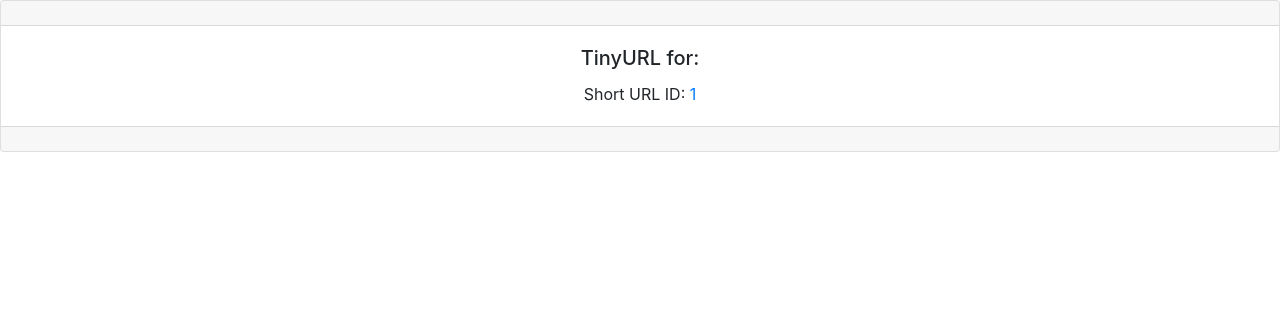
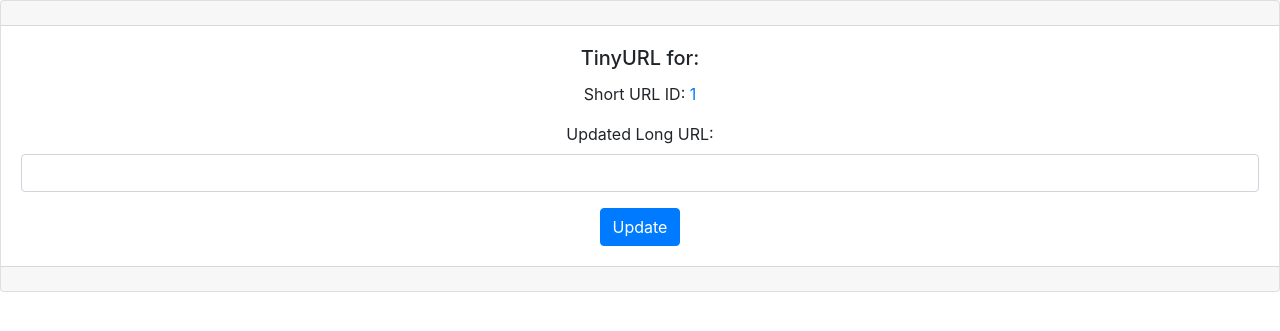
Before and after one commit to Tnguyen3110/tinyapp, a Node server app: page /urls/1 in a window 1280 px wide. Shown: the part 56-387 px from the top of the page. Run offline with Node 20, Linux system fonts and the light colour scheme; some libraries are stand-ins or nearby versions.

Commit message:
adding UPDATE form

```diff
--- a/views/urls_show.ejs
+++ b/views/urls_show.ejs
@@ -20,6 +20,13 @@
         <p class="card-text">
           Short URL ID: <a href="/u/<%= id %>"><%= id %></a>
         </p>
+        <form method="POST" action="/urls/<%= id %>/update">
+          <div class="form-group">
+            <label for="longURLInput">Updated Long URL:</label>
+            <input type="text" class="form-control" id="longURLInput" name="longURL" required>
+          </div>
+          <button type="submit" class="btn btn-primary">Update</button>
+        </form>
       </div>
       <div class="card-footer text-muted"></div>
     </div>
```
